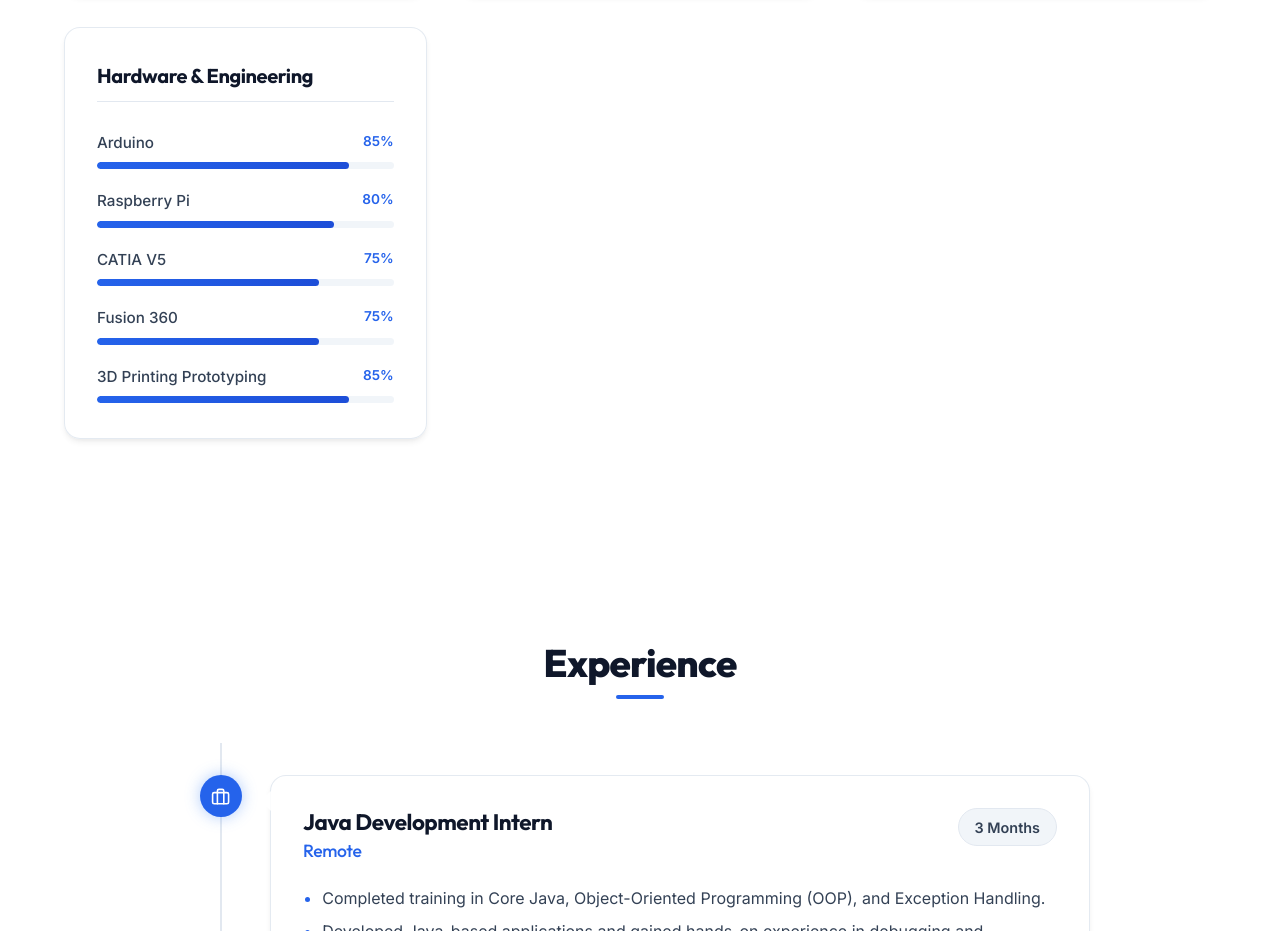
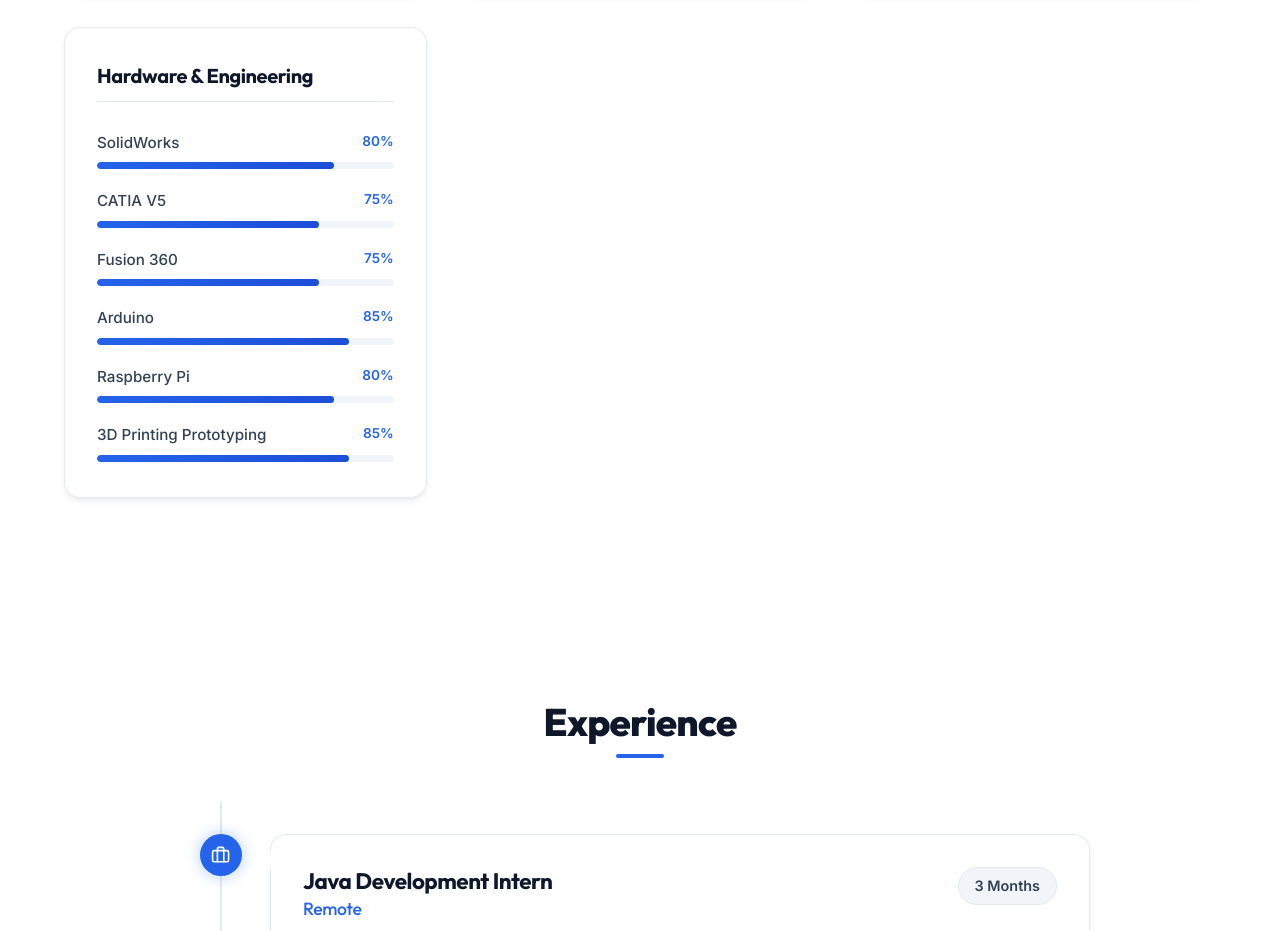
Before and after one commit to dharani-moorthy/dharani-portfolio, a React (Vite) app: page / in a window 1280 px wide. Shown: the part 2280-3211 px from the top of the page. Built offline with nearby package versions, Linux system fonts and the light colour scheme.

Commit message:
Add SolidWorks to Hardware & Engineering skills

```diff
--- a/src/components/Skills/Skills.jsx
+++ b/src/components/Skills/Skills.jsx
@@ -39,10 +39,11 @@ const Skills = () => {
     {
       title: 'Hardware & Engineering',
       skills: [
+        { name: 'SolidWorks', level: 80 },
+        { name: 'CATIA V5', level: 75 },
+        { name: 'Fusion 360', level: 75 },
         { name: 'Arduino', level: 85 },
         { name: 'Raspberry Pi', level: 80 },
-        { name: 'CATIA V5', level: 75 },
-        { name: 'Fusion 360', level: 75 },
         { name: '3D Printing Prototyping', level: 85 }
       ]
     }
```
